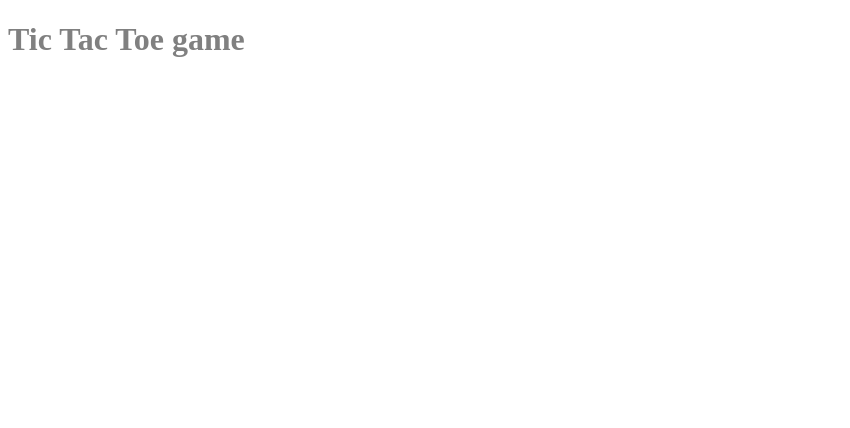
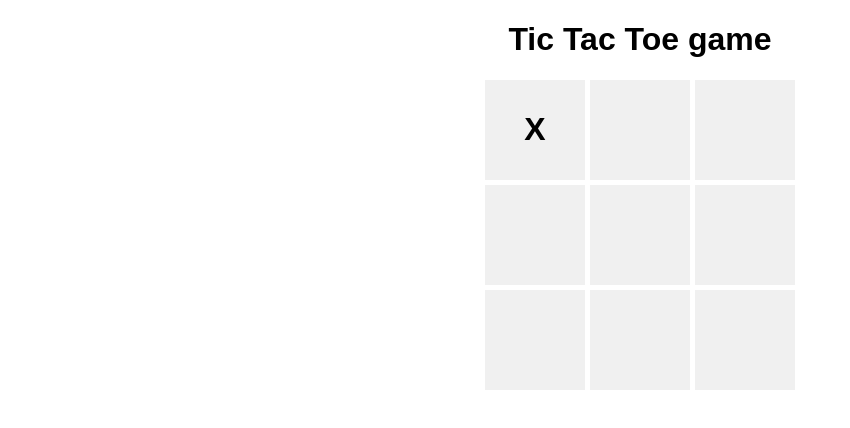
Before and after one commit to Martin-Rojas/ticTacToe-theOdinProject, a plain HTML site: page index.html in a window 1280 px wide. Shown: the whole page, without its empty margins (0-850 px from the left). Drawn offline with Linux system fonts and the light colour scheme.

Commit message:
update code to display the game board

```diff
--- a/app.js
+++ b/app.js
@@ -1 +1,21 @@
-alert(`hello`);
+function MakePlayer(name, symbol) {
+  return { name, symbol };
+}
+
+// gameboard
+function GameBoard() {
+  const board = ["", "", "", "", "", "", "", "", ""];
+
+  const resetBoard = ["", "", "", "", "", "", "", "", ""];
+
+  const updateBoard = (index, symbol) => {
+    if(board[index] === ""){
+        board[index] = symbol;
+        return true;
+    }else{
+        return false;
+    }
+  }
+
+
+}
--- a/index.html
+++ b/index.html
@@ -1,13 +1,27 @@
 <!DOCTYPE html>
 <html lang="en">
-<head>
-    <meta charset="UTF-8">
-    <meta name="viewport" content="width=device-width, initial-scale=1.0">
-    <link rel="stylesheet" href="./styles.css">
+  <head>
+    <meta charset="UTF-8" />
+    <meta name="viewport" content="width=device-width, initial-scale=1.0" />
+    <link rel="stylesheet" href="./styles.css" />
     <title>Tic Tac Toe game</title>
-</head>
-<body>
+  </head>
+  <body>
     <h1>Tic Tac Toe game</h1>
-</body>
-<script src="./app.js"></script>
+    <div class="container">
+      <div class="game-board">
+        <div class="cell" data-index="0">X</div>
+        <div class="cell" data-index="1"></div>
+        <div class="cell" data-index="2"></div>
+        <div class="cell" data-index="3"></div>
+        <div class="cell" data-index="4"></div>
+        <div class="cell" data-index="5"></div>
+        <div class="cell" data-index="6"></div>
+        <div class="cell" data-index="7"></div>
+        <div class="cell" data-index="8"></div>
+      </div>
+
+    </div>
+  </body>
+  <script src="./app.js"></script>
 </html>
--- a/styles.css
+++ b/styles.css
@@ -1,3 +1,30 @@
-h1{
-    color: gray;
+
+body {
+    text-align: center;
+    font-family: Arial, sans-serif;
 }
+
+.game-board {
+    display: grid;
+    grid-template-columns: repeat(3, 100px);
+    grid-template-rows: repeat(3, 100px);
+    gap: 5px;
+    margin: 20px auto;
+    width: max-content;
+}
+
+.cell{
+    width: 100%;
+    height: 100%;
+    display: flex;
+    align-items: center;
+    justify-content: center;
+    background-color: #f0f0f0;
+    font-size: 2em;
+    font-weight: bold;
+    cursor: pointer;
+}
+
+.cell:hover {
+    background-color: #ddd;
+}
```
